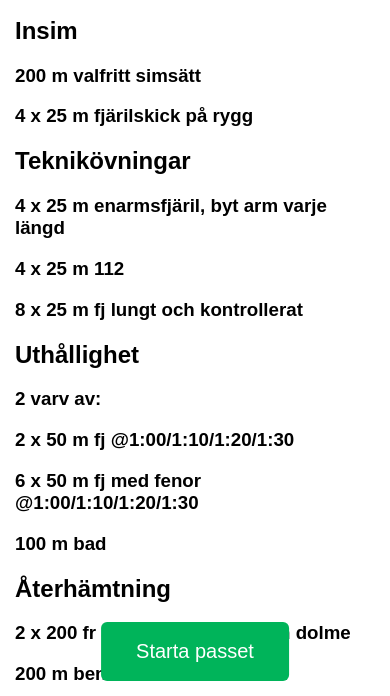
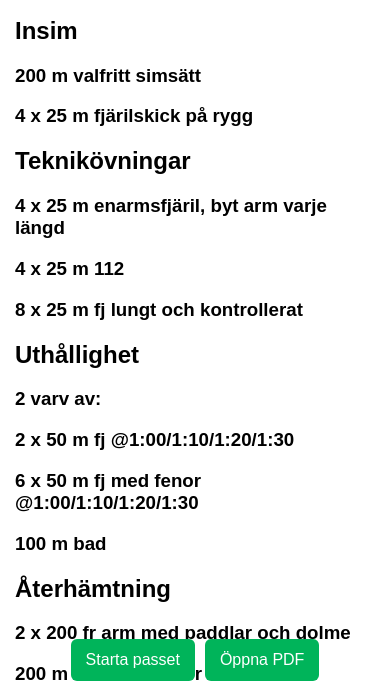
Before and after one commit to noahalmen08/swimfly.github.io, a plain HTML site: page visa1.html in a window 390 px wide. Shown: the part 148-844 px from the top of the page. Drawn offline with Linux system fonts and the light colour scheme.

Commit message:
Add files via upload

```diff
--- a/visa.css
+++ b/visa.css
@@ -1,10 +1,19 @@
 
-.startknapp {
+.knappcontainer {
     position: fixed;
     bottom: 20px;
     left: 50%;
     transform: translateX(-50%);
 
+    display: flex;
+    justify-content: center;
+    align-items: center;
+    gap: 15px;
+    z-index: 1000;
+}
+
+.startknapp,
+.pdfknapp {
     background-color: rgb(0,180,90);
     color: white;
     padding: 15px 30px;
@@ -13,8 +22,7 @@
     text-decoration: none;
     text-align: center;
     font-size: 18px;
-    z-index: 1000;
-    white-space: nowrap; /* NY */
+    white-space: nowrap;
 }
 
 body {
@@ -26,14 +34,20 @@ body {
 /* Mobil */
 @media (max-width: 500px) {
 
-    .startknapp {
-        font-size: 20px; /* ÄNDRAD */
-        padding: 18px 35px; /* ÄNDRAD */
-        bottom: 15px; /* ÄNDRAD */
+    .knappcontainer {
+        bottom: 15px;
+        gap: 10px;
+        width: 100%;
+    }
+
+    .startknapp,
+    .pdfknapp {
+        font-size: 16px;
+        padding: 12px 15px;
     }
 
     body {
-        padding-left: 15px; /* ÄNDRAD */
-        padding-right: 15px; /* NY */
+        padding-left: 15px;
+        padding-right: 15px;
     }
 }
--- a/visa1.html
+++ b/visa1.html
@@ -39,8 +39,10 @@
     <h2>Avsim</h2>
         <h3>200 m valfritt</h3>
 
-    <a href="genomfor1.html" class="startknapp">
-        Starta passet
-        </a>
+    <div class="knappcontainer">
+    <a href="genomfor1.html" class="startknapp">Starta passet</a>
+
+    <a href="pass1.pdf" class="pdfknapp" target="_blank">Öppna PDF</a>
+        </div>
     </body>
 </html>
```
Also changed, not shown: 1 other file.
